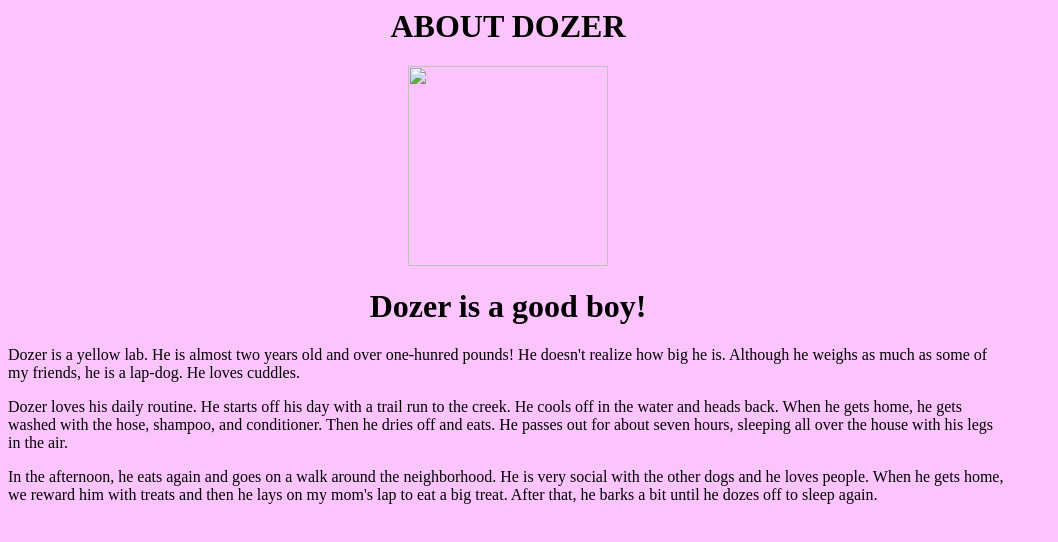
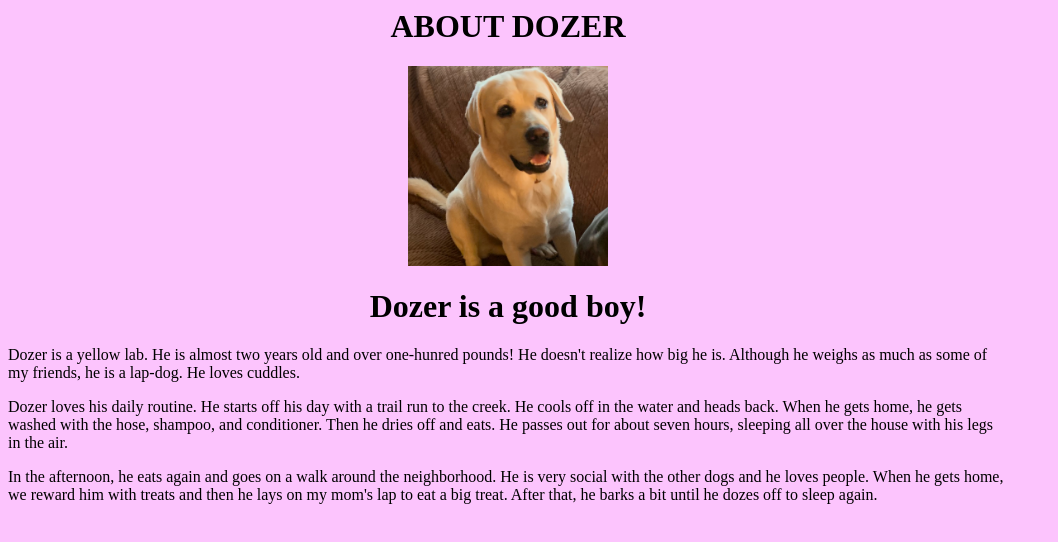
Before and after one commit to mel088/Buzz, a plain HTML site: page Website/aboutdozer.html in a window 1280 px wide. Shown: the whole page, without its empty margins (0-1058 px from the left). Drawn offline with Linux system fonts and the light colour scheme.

Commit message:
Revert "Update aboutdozer.html"
This reverts commit 41e552168f171bed4931fa0d2615fa7948e81692.

```diff
--- a/Website/aboutdozer.html
+++ b/Website/aboutdozer.html
@@ -9,7 +9,7 @@
         <p>
 
         </p>
-        <h1><img src="Website/img/IMG_1312.jpg" style="width:200;height:200;"/></h1>
+        <h1><img src="img/img_1312.jpg" style="width:200;height:200;"/></h1>
         <p>
 
         </p>
```
